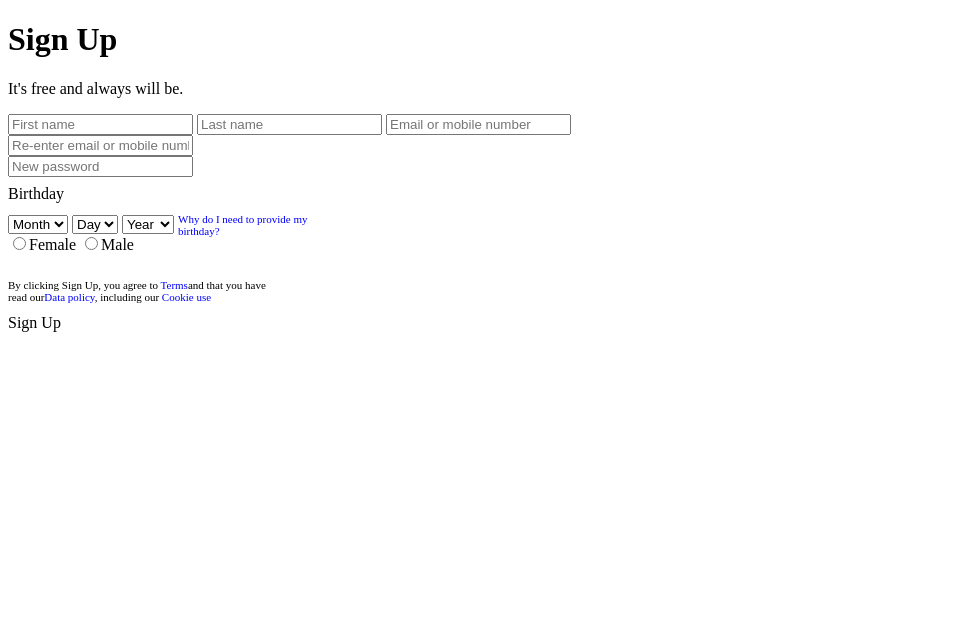
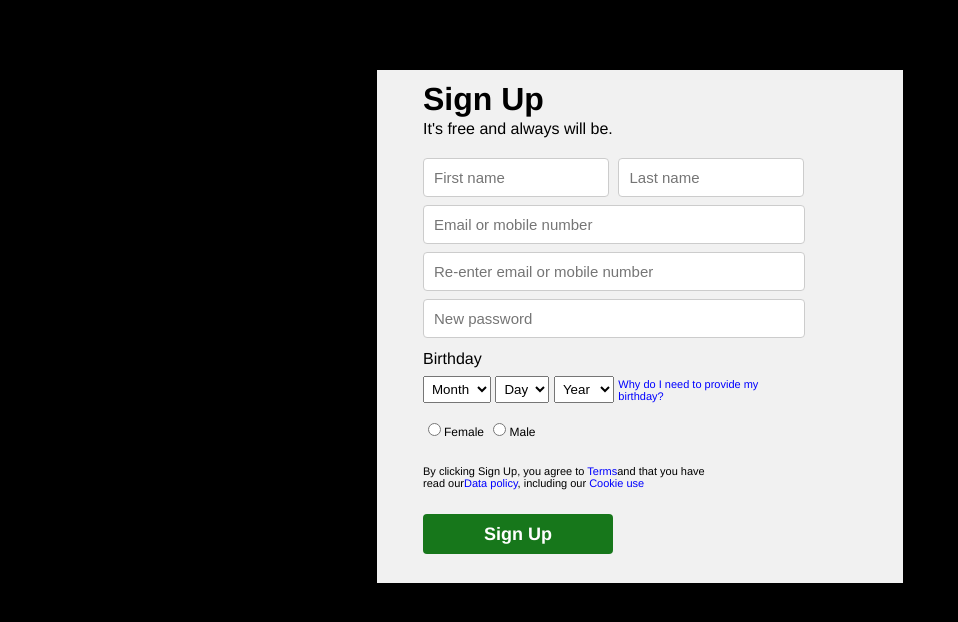
Before and after one commit to mohdsuffian/mohdsuffian.github.io, a plain HTML site: page index.html in a window 1280 px wide. Shown: the whole page, without its empty margins (0-958 px from the left). Drawn offline with Linux system fonts and the light colour scheme.

Commit message:
Add files via upload

```diff
--- a/index.html
+++ b/index.html
@@ -2,8 +2,76 @@
 <html>
 <head>
 	<title>Ujian1</title>
-	<link rel="stylesheet" type="text/css" href="style.css">
+	<style>
+body{
+	background-color:#000000;
+	font-family: Helvetica;
+
+}
+#wrapper{
+ 	background-color:#F1F1F1;
+ 	width:480px;
+ 	height:507px;
+ 	margin:70px auto;
+ 	padding-left:46px;
+ 	padding-top: 6px;
+ }
+ #signup{
+ 	width:190px;
+ 	height: 30px;
+ 	color: #FFFFFF;
+    background-color: #17771b;
+    text-align: center;
+    border-radius: 4px;
+    font-weight: bold;
+    font-size:18px;
+    padding-top: 10px;
+    margin-top: 25px;
+ }
+ input{
+ 	paddig:5px;
+ }
+h1{
+	margin-top: 5px;
+	margin-bottom: 2px;
+}
+input[type=text]{
+	padding: 10px;
+	margin:4px 0;
+	background-color: white;
+	border-radius: 4px;
+	border: 1px solid #ccc;
+	display: inline-block;
+	font-size: 15px;
+
+}
+#email,#reenter,#password{
+	width: 360px;
+}
+#firstname,#lastname{
+	width: 164px;
+}
+#lastname{
+	margin-left: 5px;
+}
+select{
+	padding: 4px;
+
+
+
+}
+.gender{
+	display: inline-block;
+	margin-top: 20px;
+}
+label{
+	font-size: 12px;
+}
+</style>
+
+
 </head>
+
 <body>
 <div id="wrapper">
 <h1>Sign Up</h1>
@@ -41,7 +109,7 @@ Why do I need to provide my <br> birthday?</p></div><br>
 <p style="font-size:11px;margin-top:25px;">By clicking Sign Up, you agree to <span style="color:blue">Terms</span>and that you have
 <br>read our<span style="color:blue">Data policy</span>, including our <span style="color:blue">Cookie use</span></p>
 <div id="signup">Sign Up</div>
-
+</style>
 </div>
 </body>
 </html>
```
